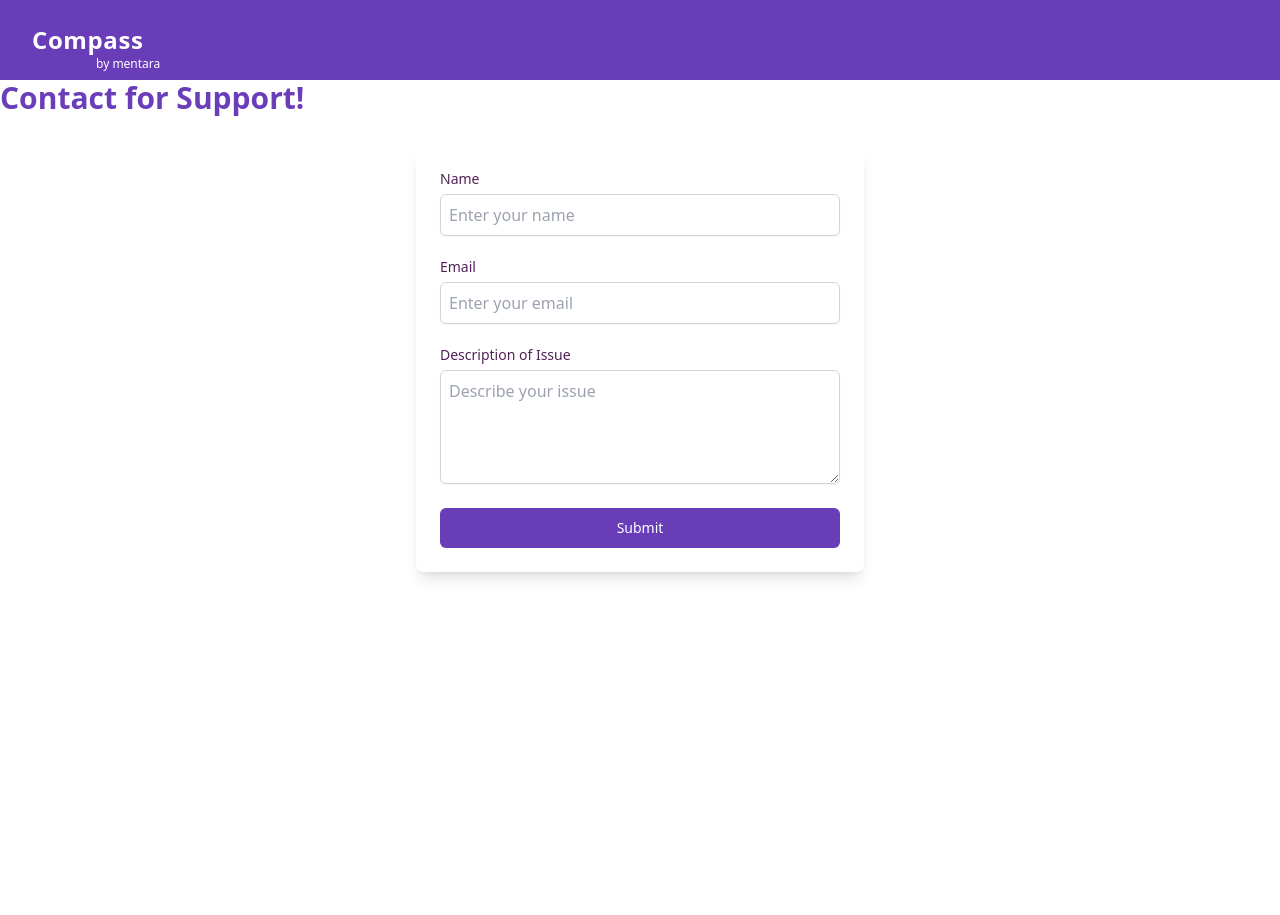
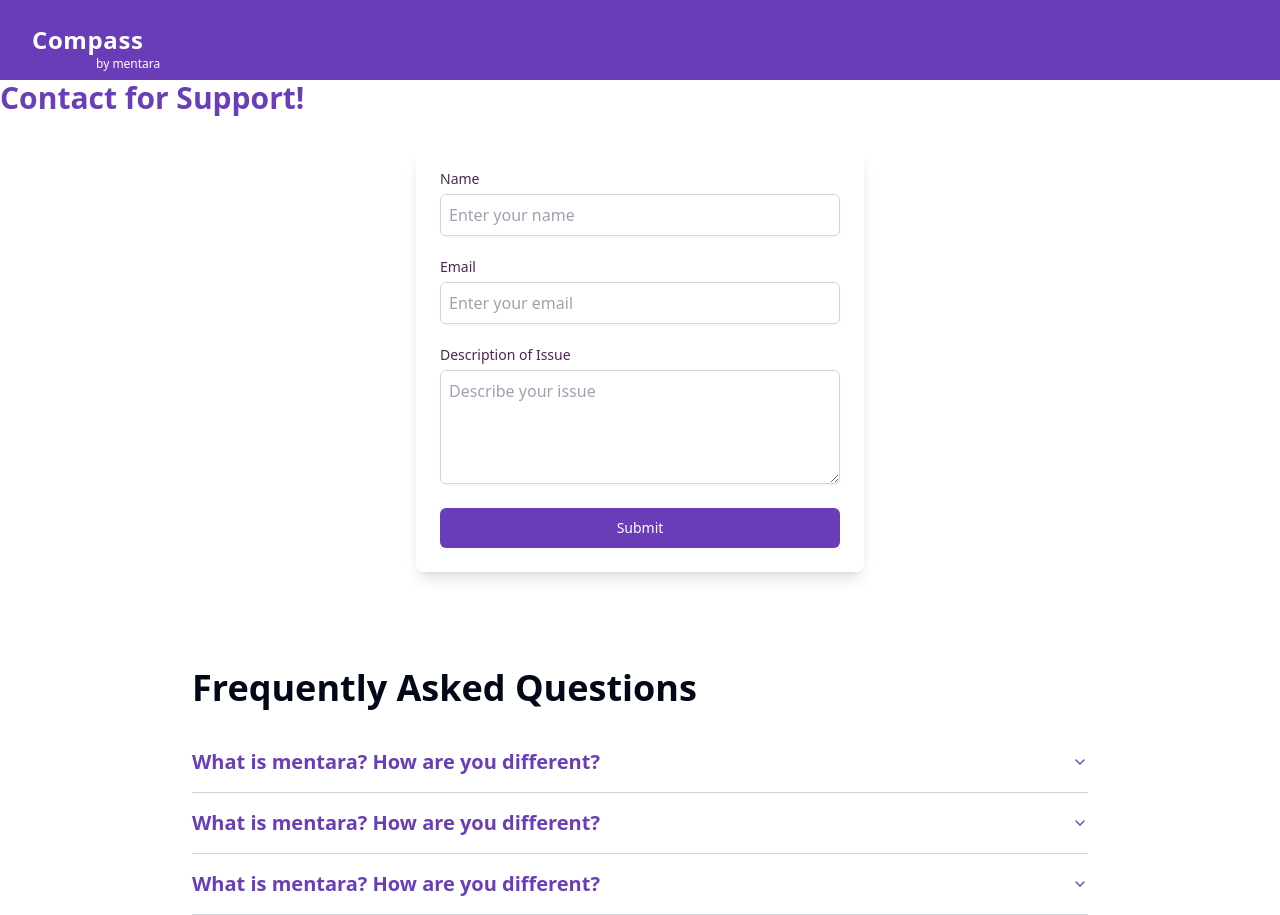
Before and after one commit to takeleapnow/compass-frontend, a React (Vite) app: page /support in a window 1280 px wide. Before the commit the page ends 800 px from the top, so only its background shows below. Built offline with nearby package versions, Linux system fonts and the light colour scheme.

Commit message:
create FAQ section for contact us page

```diff
--- a/package.json
+++ b/package.json
@@ -13,6 +13,7 @@
     "@dnd-kit/core": "^6.1.0",
     "@dnd-kit/sortable": "^8.0.0",
     "@hookform/resolvers": "^3.9.0",
+    "@radix-ui/react-accordion": "^1.2.0",
     "@radix-ui/react-alert-dialog": "^1.1.1",
     "@radix-ui/react-avatar": "^1.1.0",
     "@radix-ui/react-checkbox": "^1.1.1",
@@ -28,9 +29,9 @@
     "@radix-ui/react-slot": "^1.1.0",
     "@radix-ui/react-switch": "^1.1.0",
     "@radix-ui/react-tabs": "^1.1.0",
+    "@radix-ui/react-toast": "^1.2.1",
     "@radix-ui/react-toggle": "^1.1.0",
     "@radix-ui/react-toggle-group": "^1.1.0",
-    "@radix-ui/react-toast": "^1.2.1",
     "@radix-ui/react-tooltip": "^1.1.2",
     "axios": "^1.7.4",
     "class-variance-authority": "^0.7.0",
--- a/src/components/pages/support/Support.tsx
+++ b/src/components/pages/support/Support.tsx
@@ -8,6 +8,7 @@
   FormMessage,
   FormItem,
 } from "@/components/ui/form";
+import { Accordion, AccordionItem, AccordionTrigger, AccordionContent } from "@/components/ui/accordion";
 
 import { Button } from "@/components/ui/button";
 
@@ -26,8 +27,8 @@
     },
   });
 
-  const onSubmit: SubmitHandler<FormData> = async(data) => {
-    try{
+  const onSubmit: SubmitHandler<FormData> = async (data) => {
+    try {
       const response = await fetch("https://script.google.com/macros/s/AKfycbwqVvpuYne0tY50fQPRIa6e16nQxeRgRmNba7qeZlpRTrJ-6Hfre7BNXaiSNqors-zH/exec", {
         method: 'POST',
         mode: 'no-cors',
@@ -40,13 +41,14 @@
       console.log(response);
       alert("Form Submitted");
       form.reset();
-    }catch(error){
+    } catch (error) {
       console.error("Error: ", error);
     }
   }
   return (
     <PublicLayout>
       <div className="page-title">Contact for Support!</div>
+      {/*Contact us form*/}
       <Form {...form}>
         <form onSubmit={form.handleSubmit(onSubmit)} className="max-w-md mx-auto p-6 space-y-6 bg-white shadow-lg rounded-lg">
           <FormField
@@ -111,6 +113,37 @@
           </Button>
         </form>
       </Form>
+
+      {/*FAQ Section*/}
+      <div className="mt-24 max-w-4xl mx-auto">
+        <h2 className="text-4xl font-bold mb-6">Frequently Asked Questions</h2>
+        <Accordion type="single" collapsible className="w-full">
+          <AccordionItem value="item-1" className="border-b border-gray-300">
+            <AccordionTrigger className="text-lightPrimary flex justify-between items-center text-xl font-semibold py-4">
+              What is mentara? How are you different?
+            </AccordionTrigger>
+            <AccordionContent>
+              Mentara is a personalized mentorship platform that empowers study abroad aspirants by connecting them with mentors who have walked the same path and truly understand their aspirations and challenges. What sets us apart is our unwavering commitment & understanding of your journey to providing tailored guidance and support throughout the entire study abroad journey. We have established a customised mentorship process that pushes you to dream bigger.
+            </AccordionContent>
+          </AccordionItem>
+          <AccordionItem value="item-2" className="border-b border-gray-300">
+            <AccordionTrigger className="text-lightPrimary flex justify-between items-center text-xl font-semibold py-4">
+              What is mentara? How are you different?
+            </AccordionTrigger>
+            <AccordionContent>
+              Mentara is a personalized mentorship platform that empowers study abroad aspirants by connecting them with mentors who have walked the same path and truly understand their aspirations and challenges. What sets us apart is our unwavering commitment & understanding of your journey to providing tailored guidance and support throughout the entire study abroad journey. We have established a customised mentorship process that pushes you to dream bigger.
+            </AccordionContent>
+          </AccordionItem>
+          <AccordionItem value="item-3" className="border-b border-gray-300">
+            <AccordionTrigger className="text-lightPrimary flex justify-between items-center text-xl font-semibold py-4">
+              What is mentara? How are you different?
+            </AccordionTrigger>
+            <AccordionContent>
+              Mentara is a personalized mentorship platform that empowers study abroad aspirants by connecting them with mentors who have walked the same path and truly understand their aspirations and challenges. What sets us apart is our unwavering commitment & understanding of your journey to providing tailored guidance and support throughout the entire study abroad journey. We have established a customised mentorship process that pushes you to dream bigger.
+            </AccordionContent>
+          </AccordionItem>
+        </Accordion>
+      </div>
     </PublicLayout>
   );
 };
--- /dev/null
+++ b/src/components/ui/accordion.tsx
@@ -0,0 +1,58 @@
+"use client"
+
+import * as React from "react"
+import * as AccordionPrimitive from "@radix-ui/react-accordion"
+import { ChevronDown } from "lucide-react"
+
+import { cn } from "@/lib/utils"
+
+const Accordion = AccordionPrimitive.Root
+
+const AccordionItem = React.forwardRef<
+  React.ElementRef<typeof AccordionPrimitive.Item>,
+  React.ComponentPropsWithoutRef<typeof AccordionPrimitive.Item>
+>(({ className, ...props }, ref) => (
+  <AccordionPrimitive.Item
+    ref={ref}
+    className={cn("border-b", className)}
+    {...props}
+  />
+))
+AccordionItem.displayName = "AccordionItem"
+
+const AccordionTrigger = React.forwardRef<
+  React.ElementRef<typeof AccordionPrimitive.Trigger>,
+  React.ComponentPropsWithoutRef<typeof AccordionPrimitive.Trigger>
+>(({ className, children, ...props }, ref) => (
+  <AccordionPrimitive.Header className="flex">
+    <AccordionPrimitive.Trigger
+      ref={ref}
+      className={cn(
+        "flex flex-1 items-center justify-between py-4 font-medium transition-all hover:underline [&[data-state=open]>svg]:rotate-180",
+        className
+      )}
+      {...props}
+    >
+      {children}
+      <ChevronDown className="h-4 w-4 shrink-0 transition-transform duration-200" />
+    </AccordionPrimitive.Trigger>
+  </AccordionPrimitive.Header>
+))
+AccordionTrigger.displayName = AccordionPrimitive.Trigger.displayName
+
+const AccordionContent = React.forwardRef<
+  React.ElementRef<typeof AccordionPrimitive.Content>,
+  React.ComponentPropsWithoutRef<typeof AccordionPrimitive.Content>
+>(({ className, children, ...props }, ref) => (
+  <AccordionPrimitive.Content
+    ref={ref}
+    className="overflow-hidden text-sm transition-all data-[state=closed]:animate-accordion-up data-[state=open]:animate-accordion-down"
+    {...props}
+  >
+    <div className={cn("pb-4 pt-0", className)}>{children}</div>
+  </AccordionPrimitive.Content>
+))
+
+AccordionContent.displayName = AccordionPrimitive.Content.displayName
+
+export { Accordion, AccordionItem, AccordionTrigger, AccordionContent }
--- a/tailwind.config.js
+++ b/tailwind.config.js
@@ -10,82 +10,110 @@
   prefix: "",
   theme: {
   	container: {
-      center: true,
-      padding: "2rem",
+  		center: 'true',
+  		padding: '2rem',
   		screens: {
-        "2xl": "1400px",
-      },
+  			'2xl': '1400px'
+  		}
   	},
   	extend: {
   		colors: {
-        // https://colorhunt.co/palette/2e073f7a1cacad49e1ebd3f8
-        lightPrimary:" #673AB7FA",
-        darkPrimary: "#2E073F",
-        lightSecondary: "#AD49E1",
-        darkSecondary: "#522258",
-        lightAccent: "#EBD3F8",
-        darkAccent:"#674188",
-        darkContrast: "#c084fc",
-
-        border: "hsl(var(--border))",
-        input: "hsl(var(--input))",
-        ring: "hsl(var(--ring))",
-        background: "hsl(var(--background))",
-        foreground: "hsl(var(--foreground))",
+  			lightPrimary: ' #673AB7FA',
+  			darkPrimary: '#2E073F',
+  			lightSecondary: '#AD49E1',
+  			darkSecondary: '#522258',
+  			lightAccent: '#EBD3F8',
+  			darkAccent: '#674188',
+  			darkContrast: '#c084fc',
+  			border: 'hsl(var(--border))',
+  			input: 'hsl(var(--input))',
+  			ring: 'hsl(var(--ring))',
+  			background: 'hsl(var(--background))',
+  			foreground: 'hsl(var(--foreground))',
   			primary: {
-          DEFAULT: "hsl(var(--primary))",
-          foreground: "hsl(var(--primary-foreground))",
+  				DEFAULT: 'hsl(var(--primary))',
+  				foreground: 'hsl(var(--primary-foreground))'
   			},
   			secondary: {
-          DEFAULT: "hsl(var(--secondary))",
-          foreground: "hsl(var(--secondary-foreground))",
+  				DEFAULT: 'hsl(var(--secondary))',
+  				foreground: 'hsl(var(--secondary-foreground))'
   			},
   			destructive: {
-          DEFAULT: "hsl(var(--destructive))",
-          foreground: "hsl(var(--destructive-foreground))",
+  				DEFAULT: 'hsl(var(--destructive))',
+  				foreground: 'hsl(var(--destructive-foreground))'
   			},
   			muted: {
-          DEFAULT: "hsl(var(--muted))",
-          foreground: "hsl(var(--muted-foreground))",
+  				DEFAULT: 'hsl(var(--muted))',
+  				foreground: 'hsl(var(--muted-foreground))'
   			},
   			accent: {
-          DEFAULT: "hsl(var(--accent))",
-          foreground: "hsl(var(--accent-foreground))",
+  				DEFAULT: 'hsl(var(--accent))',
+  				foreground: 'hsl(var(--accent-foreground))'
   			},
   			popover: {
-          DEFAULT: "hsl(var(--popover))",
-          foreground: "hsl(var(--popover-foreground))",
+  				DEFAULT: 'hsl(var(--popover))',
+  				foreground: 'hsl(var(--popover-foreground))'
   			},
   			card: {
-          DEFAULT: "hsl(var(--card))",
-          foreground: "hsl(var(--card-foreground))",
-        },
+  				DEFAULT: 'hsl(var(--card))',
+  				foreground: 'hsl(var(--card-foreground))'
+  			}
   		},
   		borderRadius: {
-        lg: "var(--radius)",
-        md: "calc(var(--radius) - 2px)",
-        sm: "calc(var(--radius) - 4px)",
+  			lg: 'var(--radius)',
+  			md: 'calc(var(--radius) - 2px)',
+  			sm: 'calc(var(--radius) - 4px)'
   		},
   		keyframes: {
-        "accordion-down": {
-          from: { height: "0" },
-          to: { height: "var(--radix-accordion-content-height)" },
+  			'accordion-down': {
+  				from: {
+  					height: '0'
   				},
-        "accordion-up": {
-          from: { height: "var(--radix-accordion-content-height)" },
-          to: { height: "0" },
+  				to: {
+  					height: 'var(--radix-accordion-content-height)'
+  				}
   			},
-        "caret-blink": {
-          "0%,70%,100%": { opacity: "1" },
-          "20%,50%": { opacity: "0" },
+  			'accordion-up': {
+  				from: {
+  					height: 'var(--radix-accordion-content-height)'
   				},
+  				to: {
+  					height: '0'
+  				}
+  			},
+  			'caret-blink': {
+  				'0%,70%,100%': {
+  					opacity: '1'
+  				},
+  				'20%,50%': {
+  					opacity: '0'
+  				}
+  			},
+  			'accordion-down': {
+  				from: {
+  					height: '0'
+  				},
+  				to: {
+  					height: 'var(--radix-accordion-content-height)'
+  				}
+  			},
+  			'accordion-up': {
+  				from: {
+  					height: 'var(--radix-accordion-content-height)'
+  				},
+  				to: {
+  					height: '0'
+  				}
+  			}
   		},
   		animation: {
-        "accordion-down": "accordion-down 0.2s ease-out",
-        "accordion-up": "accordion-up 0.2s ease-out",
-        "caret-blink": "caret-blink 1.25s ease-out infinite",
-      },
-    },
+  			'accordion-down': 'accordion-down 0.2s ease-out',
+  			'accordion-up': 'accordion-up 0.2s ease-out',
+  			'caret-blink': 'caret-blink 1.25s ease-out infinite',
+  			'accordion-down': 'accordion-down 0.2s ease-out',
+  			'accordion-up': 'accordion-up 0.2s ease-out'
+  		}
+  	}
   },
   plugins: [require("tailwindcss-animate")],
 }
```
Also changed, not shown: 1 other file (tests, documents, lock files or other folders). Lines whose indentation alone changed are shown as unchanged.
